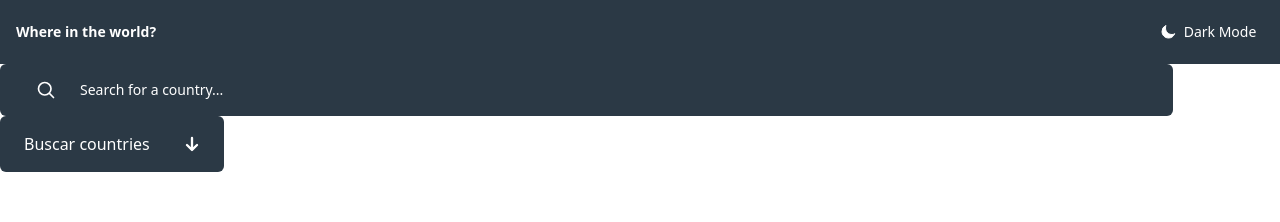
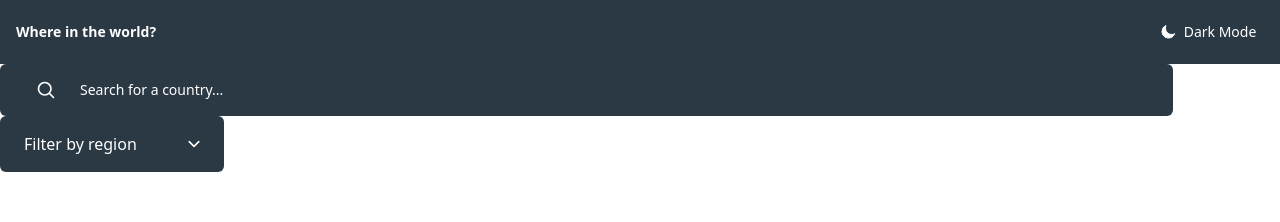
Before and after one commit to frederic-morales/react_projects, a React (Vite) app in the folder rest-countries-API/: page / in a window 1280 px wide. Shown: the top 222 px of the page. Built offline with nearby package versions, Linux system fonts and the light colour scheme.

Commit message:
Creating the Countrytarget component

```diff
--- a/rest-countries-API/src/components/Country.tsx
+++ /dev/null
@@ -1,11 +0,0 @@
-// type Props = {};
-
-function Country() {
-  return (
-    <div>
-      <h1>Hii</h1>
-    </div>
-  );
-}
-
-export default Country;
--- /dev/null
+++ b/rest-countries-API/src/components/Countrytarget.tsx
@@ -0,0 +1,21 @@
+// type Props = {};
+
+function Countrytarget() {
+  return (
+    <div>
+      <div>
+        <img src="" alt="" />
+      </div>
+      <div>
+        <ul>
+          <li>Localidad</li>
+          <li>Poblacion</li>
+          <li>Tamaño</li>
+          <li>Bandera</li>
+        </ul>
+      </div>
+    </div>
+  );
+}
+
+export default Countrytarget;
--- a/rest-countries-API/src/components/Navbar.tsx
+++ b/rest-countries-API/src/components/Navbar.tsx
@@ -12,23 +12,26 @@ function Navbar() {
   return (
     <div>
       <div className="flex px-6 py-4 justify-between rounded-md items-center w-56 bg-veryLigthGray dark:bg-darkBlue dark:text-white">
-        <p>Buscar countries</p>
+        <p>Filter by region</p>
         <svg
           onClick={handleClick}
-          className="dark:text-white size-4"
+          className="dark:text-white size-3"
           role="button"
           aria-label="Nav bar"
           xmlns="http://www.w3.org/2000/svg"
-          viewBox="0 0 24 24"
+          viewBox="0 0 100 100"
           strokeWidth={1.5}
           stroke="currentColor"
           fill="currentColor"
         >
           <path
-            className="stroke-2"
-            fillRule="evenodd"
-            d="M12 2.25a.75.75 0 0 1 .75.75v16.19l6.22-6.22a.75.75 0 1 1 1.06 1.06l-7.5 7.5a.75.75 0 0 1-1.06 0l-7.5-7.5a.75.75 0 1 1 1.06-1.06l6.22 6.22V3a.75.75 0 0 1 .75-.75Z"
-            clipRule="evenodd"
+            className="stroke-13"
+            d="M10 30 L50 70 L90 30"
+            fill="none"
+            stroke="currentColor"
+            stroke-width="8"
+            stroke-linecap="round"
+            stroke-linejoin="round"
           />
         </svg>
       </div>
--- a/rest-countries-API/src/index.css
+++ b/rest-countries-API/src/index.css
@@ -7,3 +7,9 @@ html {
   margin: 0;
   padding: 0;
 }
+
+@layer utilities {
+  .stroke-13 {
+    stroke-width: 13;
+  }
+}
```
